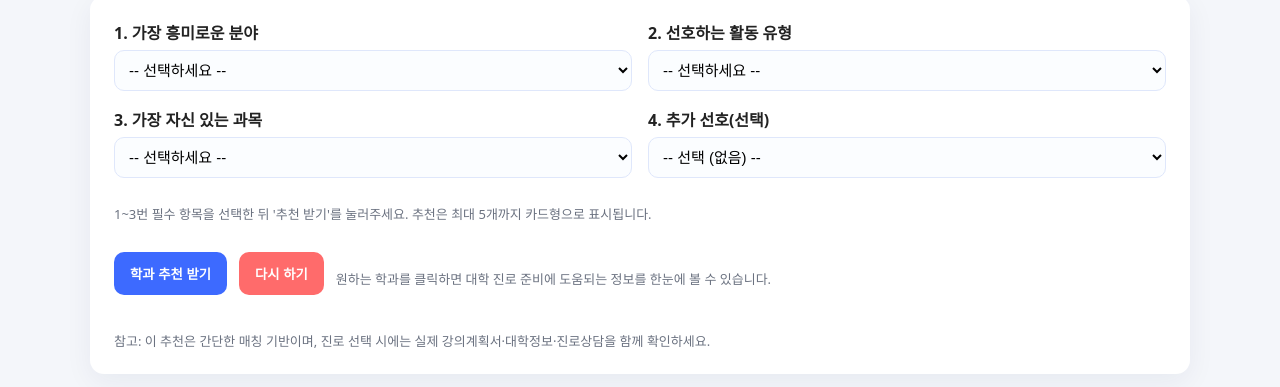
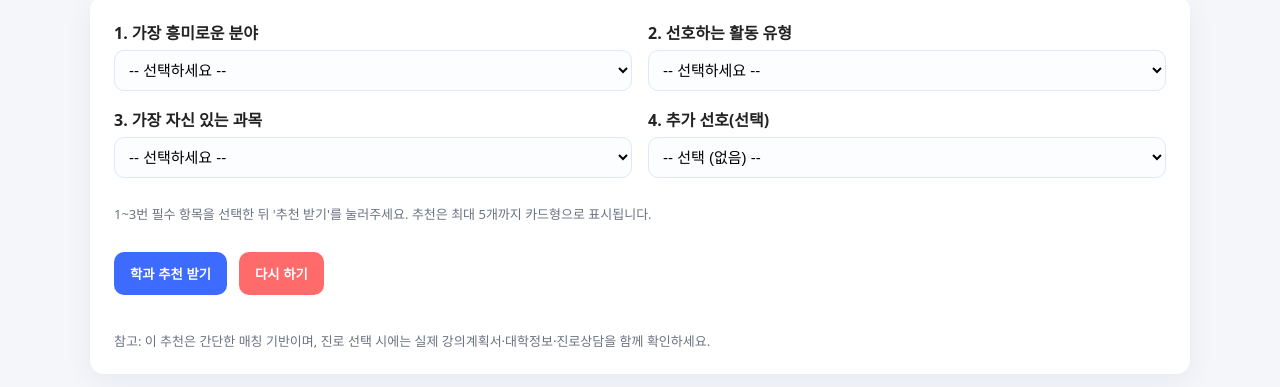
Before and after one commit to songseonmin1126-png/ai-major-recommender, a plain HTML site: page index.html in a window 1280 px wide. Shown: the part 117-504 px from the top of the page. Drawn offline with Linux system fonts and the light colour scheme.

Commit message:
Update index.html

```diff
--- a/index.html
+++ b/index.html
@@ -107,7 +107,6 @@
       <div class="controls">
         <button onclick="recommendMajor()">학과 추천 받기</button>
         <button class="reset" onclick="resetForm()">다시 하기</button>
-        <div class="hint" style="align-self:center">원하는 학과를 클릭하면 대학 진로 준비에 도움되는 정보를 한눈에 볼 수 있습니다.</div>
       </div>
 
       <div id="results"></div>
```
